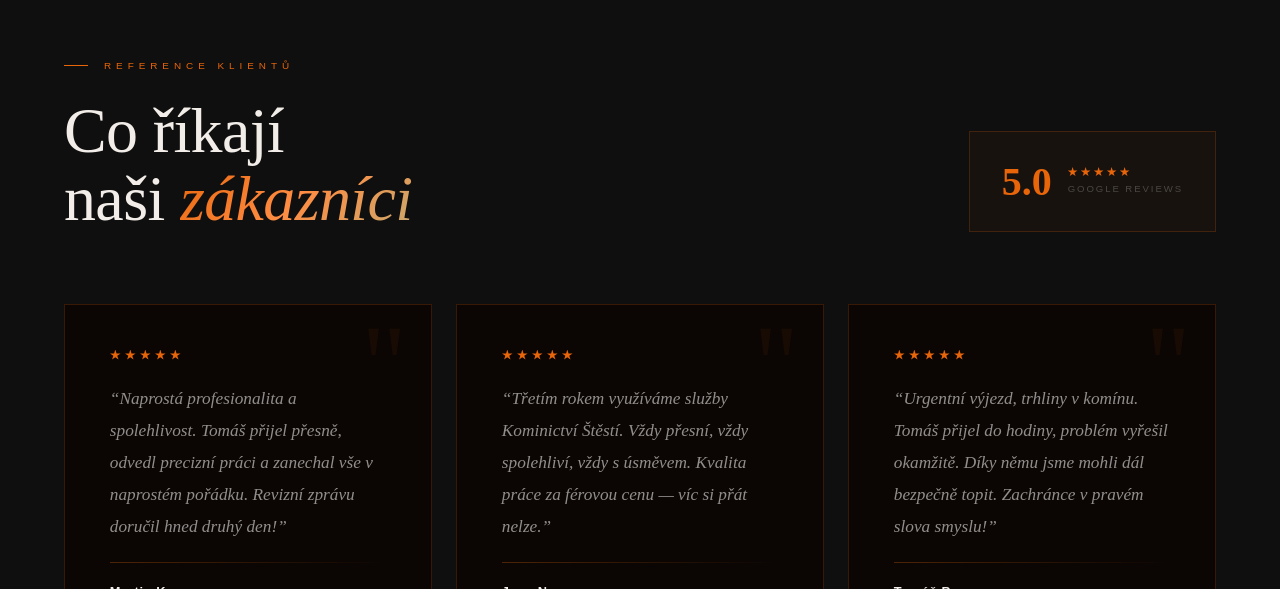
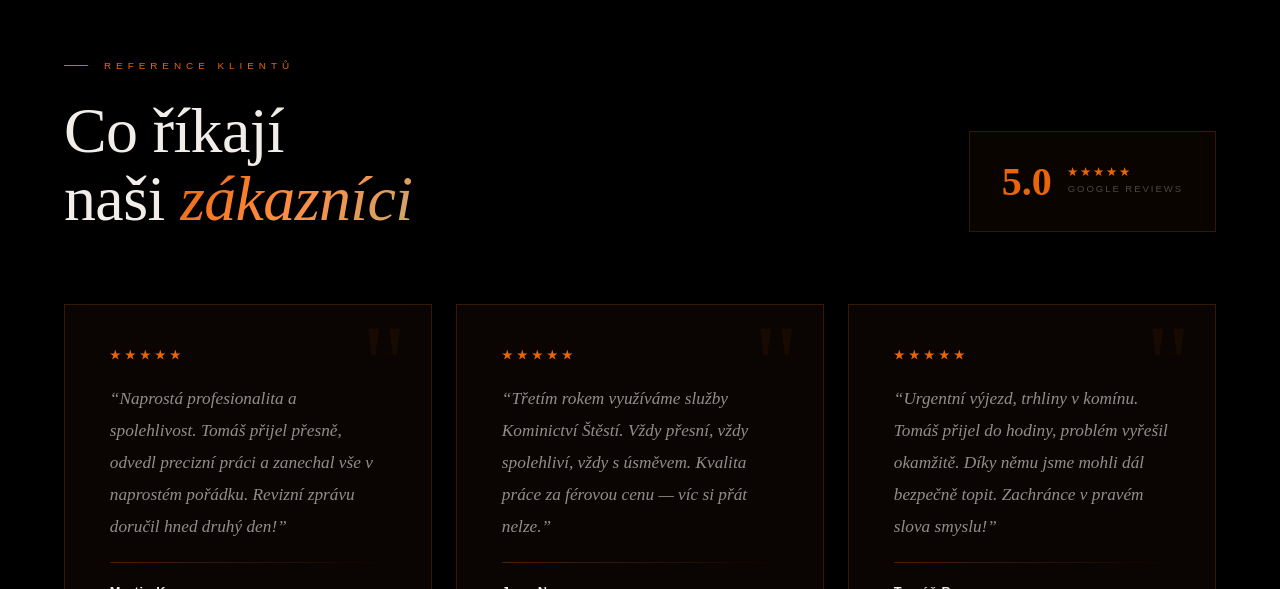
Before and after one commit to matuchovic-create/kominictvi-stesti, a Next.js app: page / in a window 1280 px wide. Shown: the part 5311-5900 px from the top of the page. Built offline with nearby package versions, Linux system fonts and the light colour scheme.

Commit message:
Reviews: black bg, subtle embers, lighter cards

```diff
--- a/src/components/Sections.tsx
+++ b/src/components/Sections.tsx
@@ -322,7 +322,7 @@ export function Reviews() {
   }, []);
 
   return (
-    <section id="reference" style={{ background: "var(--carbon)", padding: "9rem clamp(1.5rem,5vw,5rem)", position: "relative", overflow: "hidden" }}>
+    <section id="reference" style={{ background: "#000", padding: "9rem clamp(1.5rem,5vw,5rem)", position: "relative", overflow: "hidden" }}>
       <canvas ref={canvasRef} style={{ position: "absolute", inset: 0, pointerEvents: "none", zIndex: 0 }} />
       <style>{`
         .rev-card {
```
